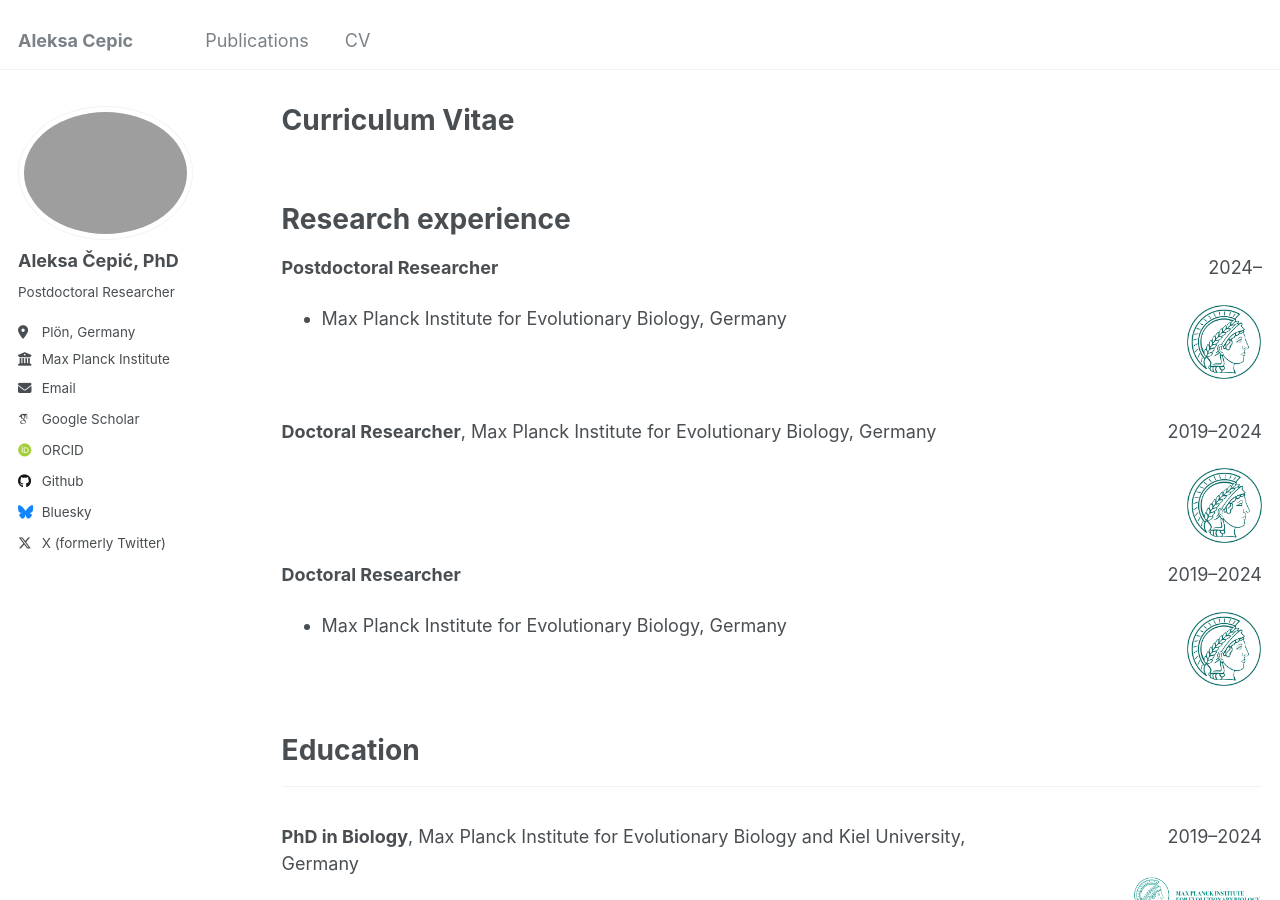
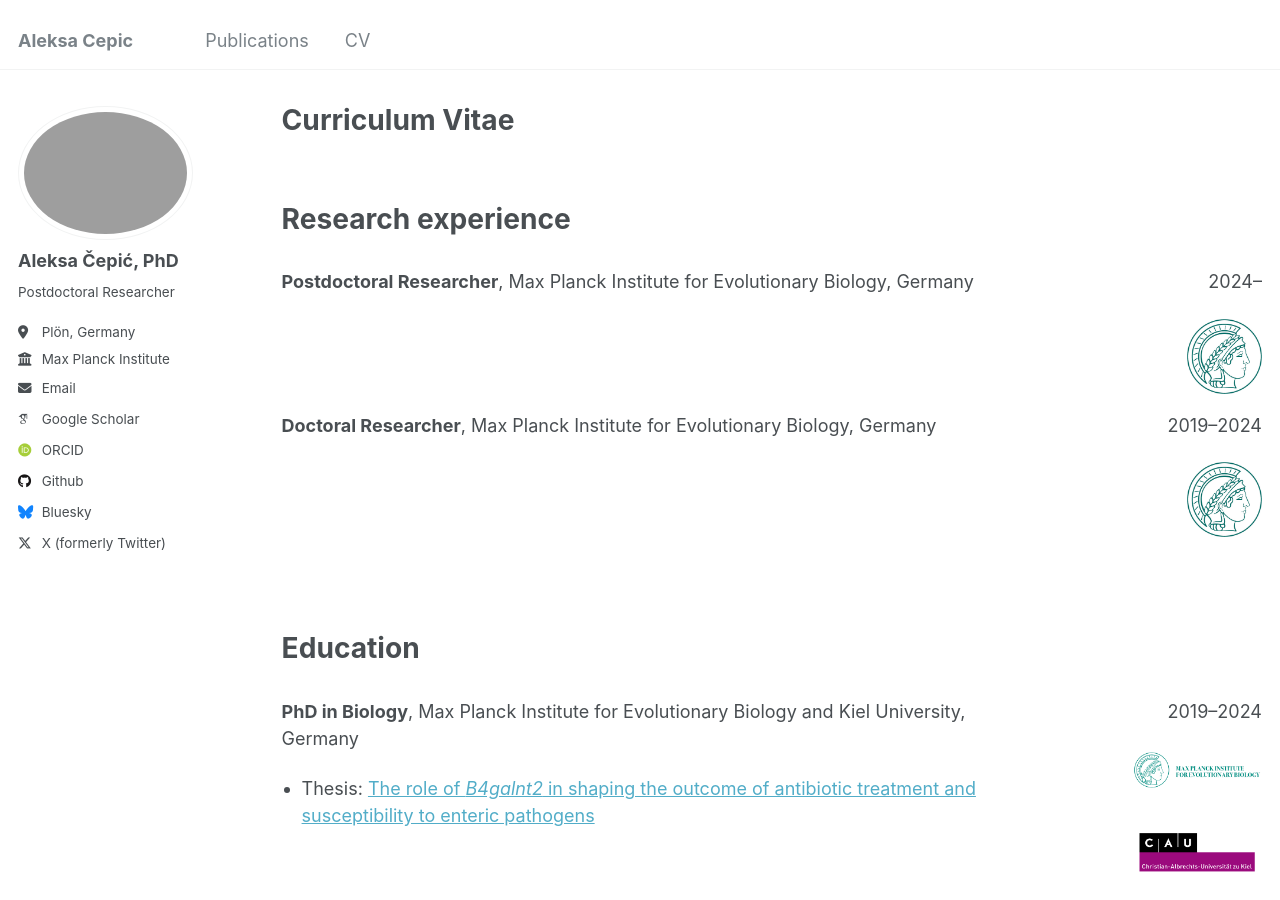
Before and after one commit to drcepic/drcepic.github.io, a Jekyll site: the page built from _pages/cv.md, in a window 1280 px wide and 900 px high. Built offline with Jekyll 4.4.1, drawn with Linux system fonts in a browser that asks for light colours; some web fonts are replaced.

Commit message:
Update cv.md

```diff
--- a/_pages/cv.md
+++ b/_pages/cv.md
@@ -14,17 +14,21 @@ redirect_from:
 
 Research experience
 ======
-<p>
-    <span> <b>Postdoctoral Researcher</b> </span>
-    <span style="float:right;">2024–</span>
-    <div class="clearix"></div>
-</p>
 
-<img align="right" src="../images/mpi-logo_2.png" width="75px" style="padding-right: 1px">
+<div style="display: flex; gap: 10px;">
+  <!-- Left column -->
+  <div style="flex: 7; text-align: left;">
+    <p>
+      <b>Postdoctoral Researcher</b>, Max Planck Institute for Evolutionary Biology, Germany
+    </p>
+  </div>
 
-  - Max Planck Institute for Evolutionary Biology, Germany
-
-<br/>
+  <!-- Right column -->
+  <div style="flex: 2; text-align: right;">
+    <p>2024–</p>
+    <img src="../images/mpi-logo_2.png" style="width: 75px; height: auto;">
+  </div>
+</div>
 
 <div style="display: flex; gap: 10px;">
   <!-- Left column -->
@@ -41,15 +45,6 @@ Research experience
   </div>
 </div>
 
-<p>
-    <span> <b>Doctoral Researcher</b> </span>
-    <span style="float:right;">2019–2024</span>
-    <div class="clearix"></div>
-</p>
-
-<img align="right" src="../images/mpi-logo_2.png" width="75px" style="padding-right: 1px">
-
-  - Max Planck Institute for Evolutionary Biology, Germany
 
 <br/><br/>
 
@@ -57,7 +52,6 @@ Research experience
 
 Education
 ======
-<hr>
 
 <div style="display: flex; gap: 10px;">
   <!-- Left column -->
@@ -115,7 +109,6 @@ Education
 
 Conferences
 ======
-<hr>
 
 <div style="display: flex; gap: 10px;">
   <div style="flex: 7; text-align: left;">
```
